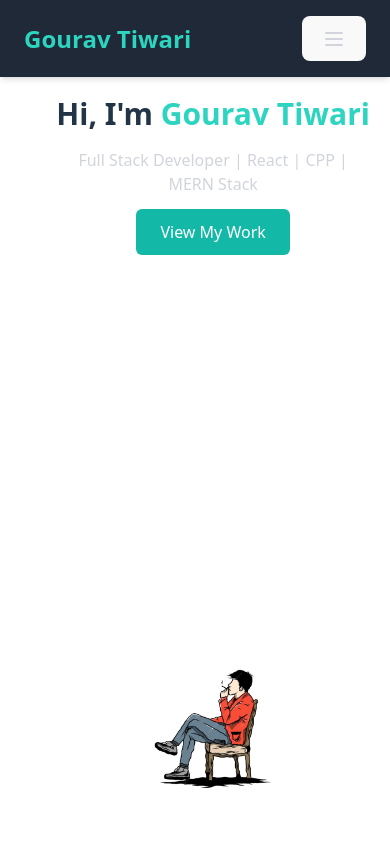
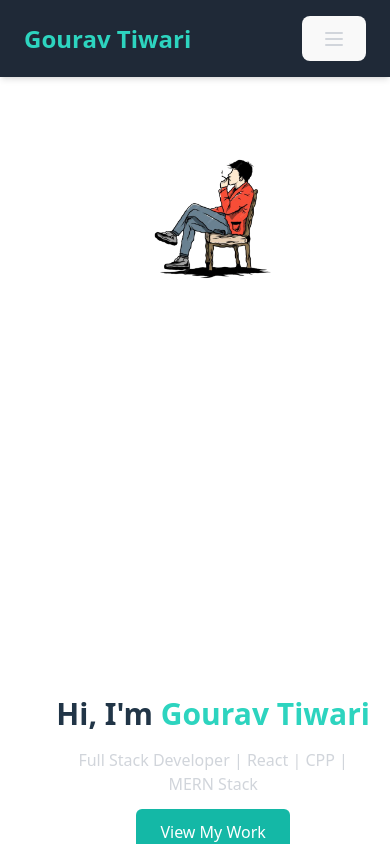
Before and after one commit to DeveloperTiwariJi2003/Portfolio, a React (Vite) app: page / in a window 390 px wide. Shown: the top 844 px of the page. Built offline with nearby package versions, Linux system fonts and the light colour scheme.

Commit message:
updated Mobile View

```diff
--- a/src/components/Hero.jsx
+++ b/src/components/Hero.jsx
@@ -33,9 +33,10 @@ import phone from "../assets/phone.png";
 const Hero = () => {
   return (
     <section
-      id="home"
-      className="min-h-screen flex flex-col-reverse md:flex-row items-center justify-between px-6 md:px-12 pt-24 gap-8"
-    >
+  id="home"
+  className="min-h-screen flex flex-col md:flex-row items-center justify-between px-6 md:px-12 pt-24 gap-8"
+>
+
       {/* Image Section */}
       <section className="flex justify-center md:justify-end w-full md:w-1/2">
         {/* Desktop Illustration (visible only on md and up) */}
@@ -46,10 +47,11 @@ const Hero = () => {
         />
         {/* Mobile Illustration (visible only on small screens) */}
         <img
-          src={phone}
-          alt="Mobile Hero Illustration"
-          className="block md:hidden w-64 object-contain mt-4"
-        />
+  src={phone}
+  alt="Mobile Hero Illustration"
+  className="block md:hidden w-64 object-contain mt-2"
+/>
+
 
       </section>
 
```
